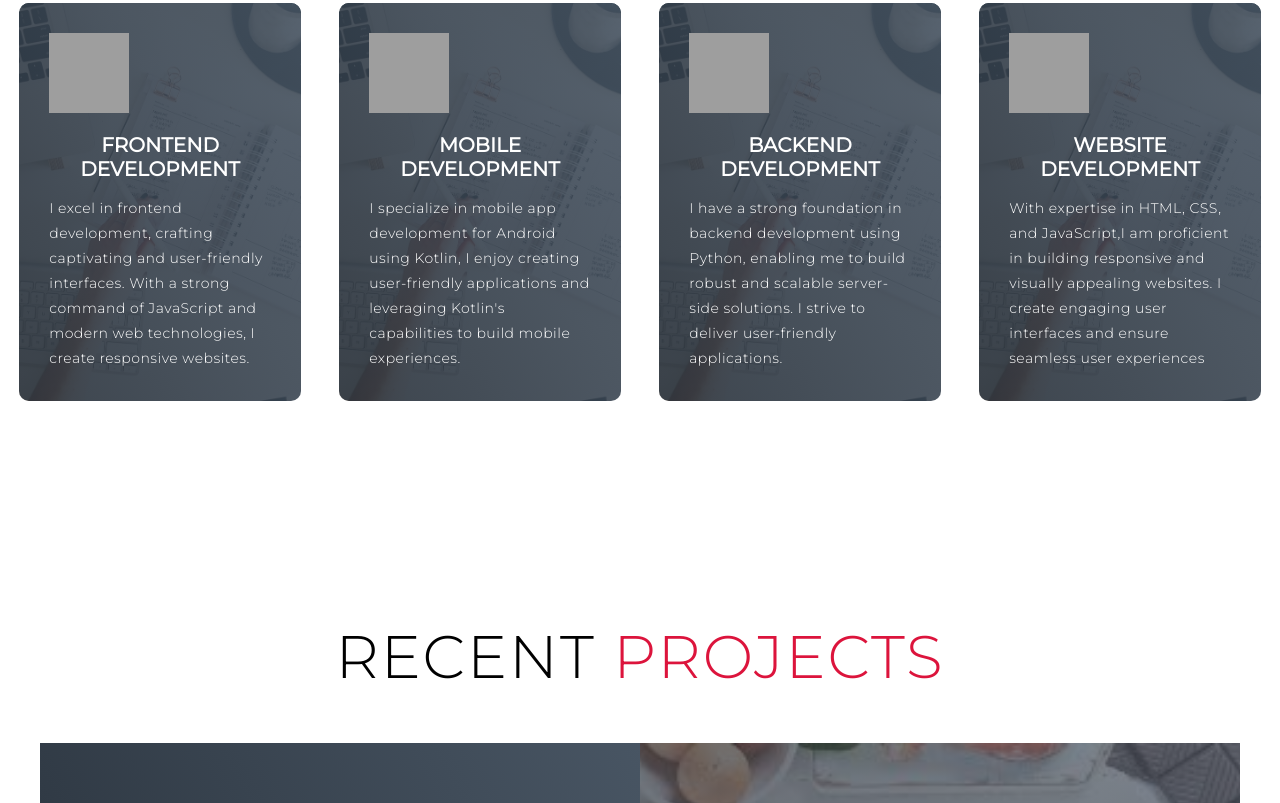
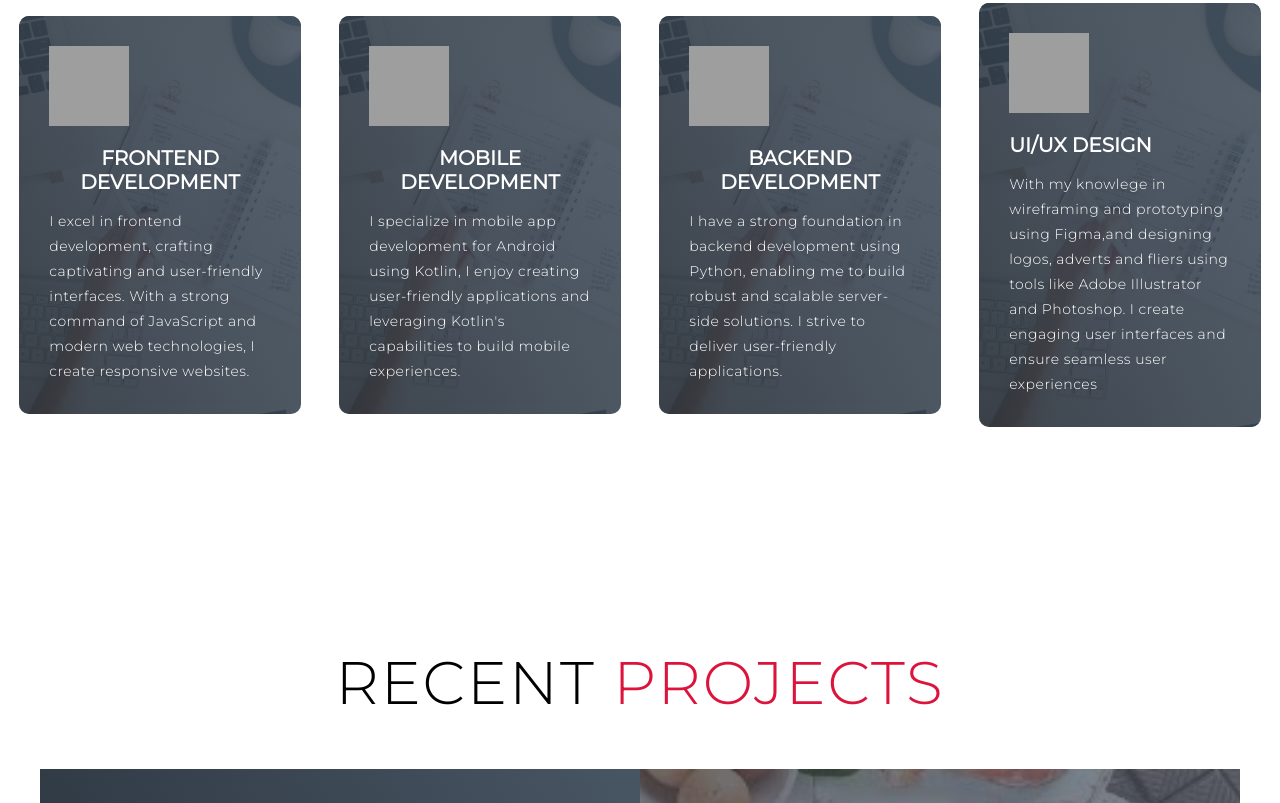
Before and after one commit to njorogewambuielizabeth/My-Portfolio, a plain HTML site: page index.html in a window 1280 px wide. Shown: the part 1149-1952 px from the top of the page. Drawn offline with Linux system fonts and the light colour scheme; grey boxes are pictures that could not be loaded.

Commit message:
made changes

```diff
--- a/index.html
+++ b/index.html
@@ -80,9 +80,9 @@
         </div>
         <div class="service-item">
           <div class="icon"><img src="https://img.icons8.com/bubbles/100/000000/services.png" /></div>
-          <h2>Website Development</h2>
-          <p>  With expertise in HTML, CSS, and JavaScript,I am proficient in building responsive and visually appealing websites.
-            I create engaging user interfaces and ensure seamless user experiences</p>
+          <h2>UI/UX Design</h2>
+          <p>  With my knowlege in wireframing and prototyping using Figma,and designing logos, adverts and fliers using tools
+            like Adobe Illustrator and Photoshop. I create engaging user interfaces and ensure seamless user experiences</p>
         </div>
       </div>
     </div>
```
